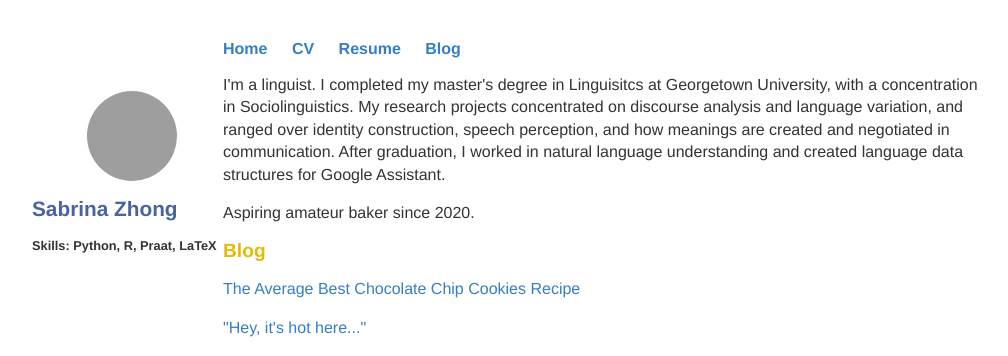
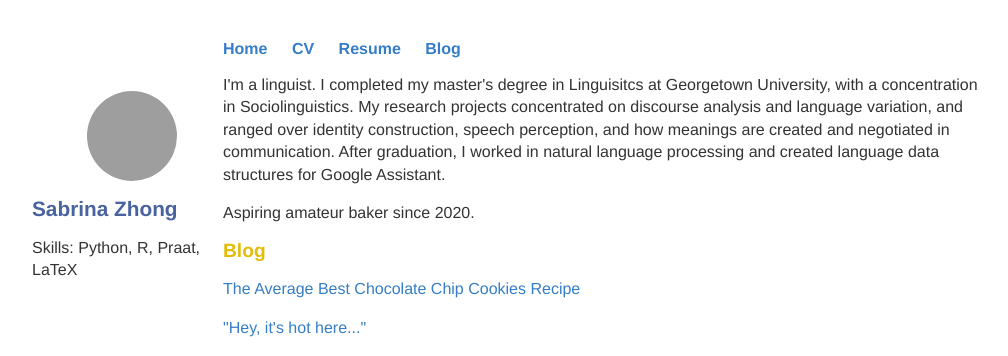
Before and after one commit to sabrinazhong/sabrinazhong.github.io, a Jekyll site: the page built from index.html, in a window 1280 px wide, cut to the strip 0-356 px from the top of the page. Shown: the whole strip, without its empty margins (33-1041 px from the left). Built offline with Jekyll 4.4.1, drawn with Linux system fonts in a browser that asks for light colours; grey boxes are pictures that could not be loaded.

Commit message:
Update index.html

```diff
--- a/index.html
+++ b/index.html
@@ -7,7 +7,7 @@ title: Sabrina Zhong, Personal Website
 	<p>I'm a linguist. I completed my master's degree in Linguisitcs at Georgetown University, with a concentration
 	   in Sociolinguistics. My research projects concentrated on discourse analysis and language variation, and ranged
            over identity construction, speech perception, and how meanings are created and negotiated in communication.
-	   After graduation, I worked in natural language understanding and created language data structures for Google
+	   After graduation, I worked in natural language processing and created language data structures for Google
 	   Assistant. </p>
 
 	<p>Aspiring amateur baker since 2020. </p>
@@ -30,7 +30,7 @@ title: Sabrina Zhong, Personal Website
 
 <div class='sidebar'>
 
-	<p align=”center”><img src="photo.jpg" alt="Image" height="90" width="90" class="circular--square" margin-left="40"></p>
+	<p align=”center”><img src="photo.jpg" alt="Image" height="90" width="90" class="circular--square"></p>
 	<h1> Sabrina Zhong </h1>
-	<h4> Skills: Python, R, Praat, LaTeX </h4>
+	<p> Skills: Python, R, Praat, LaTeX <br>
 </div><!-- /.sidebar -->
```
